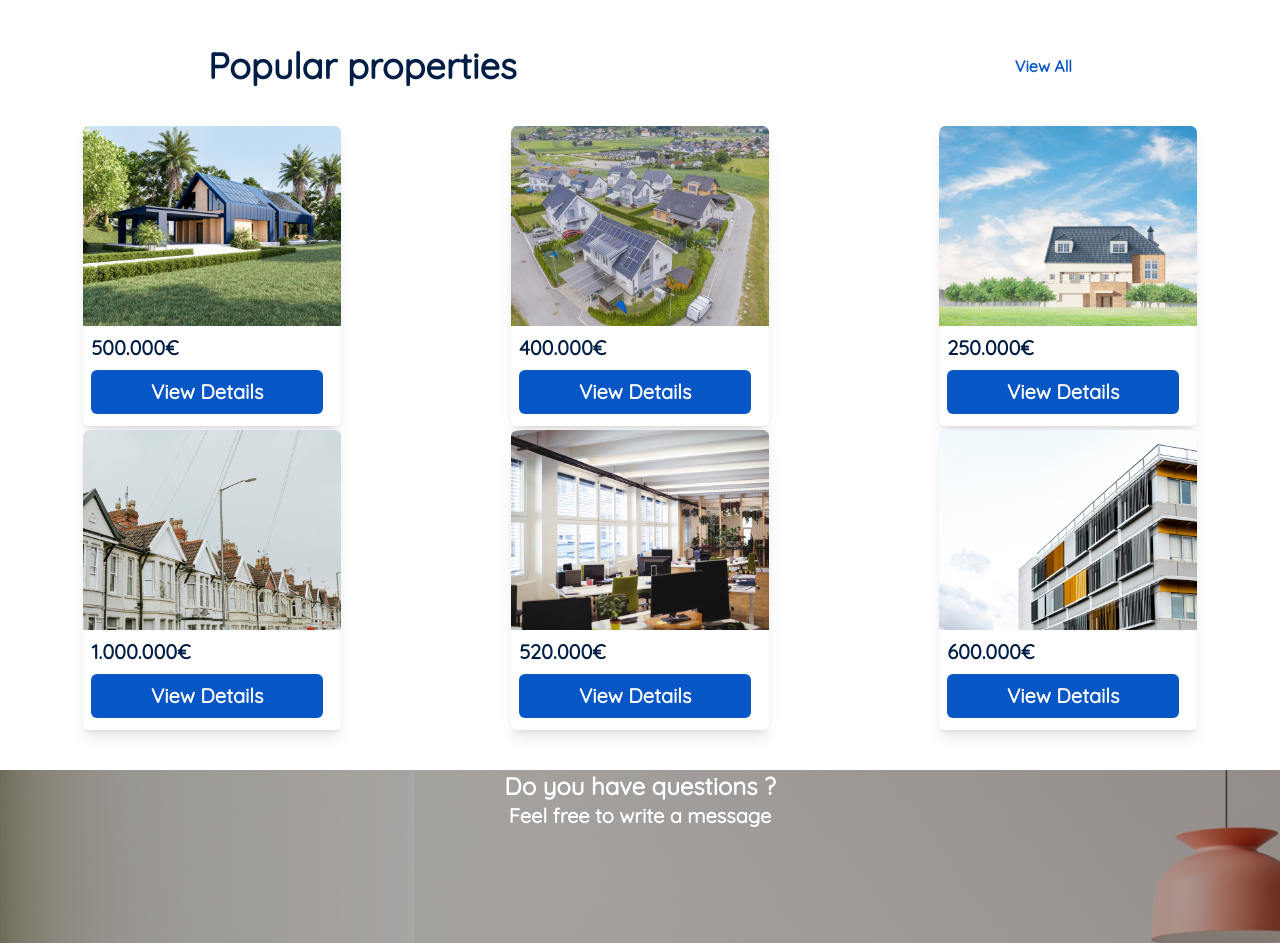
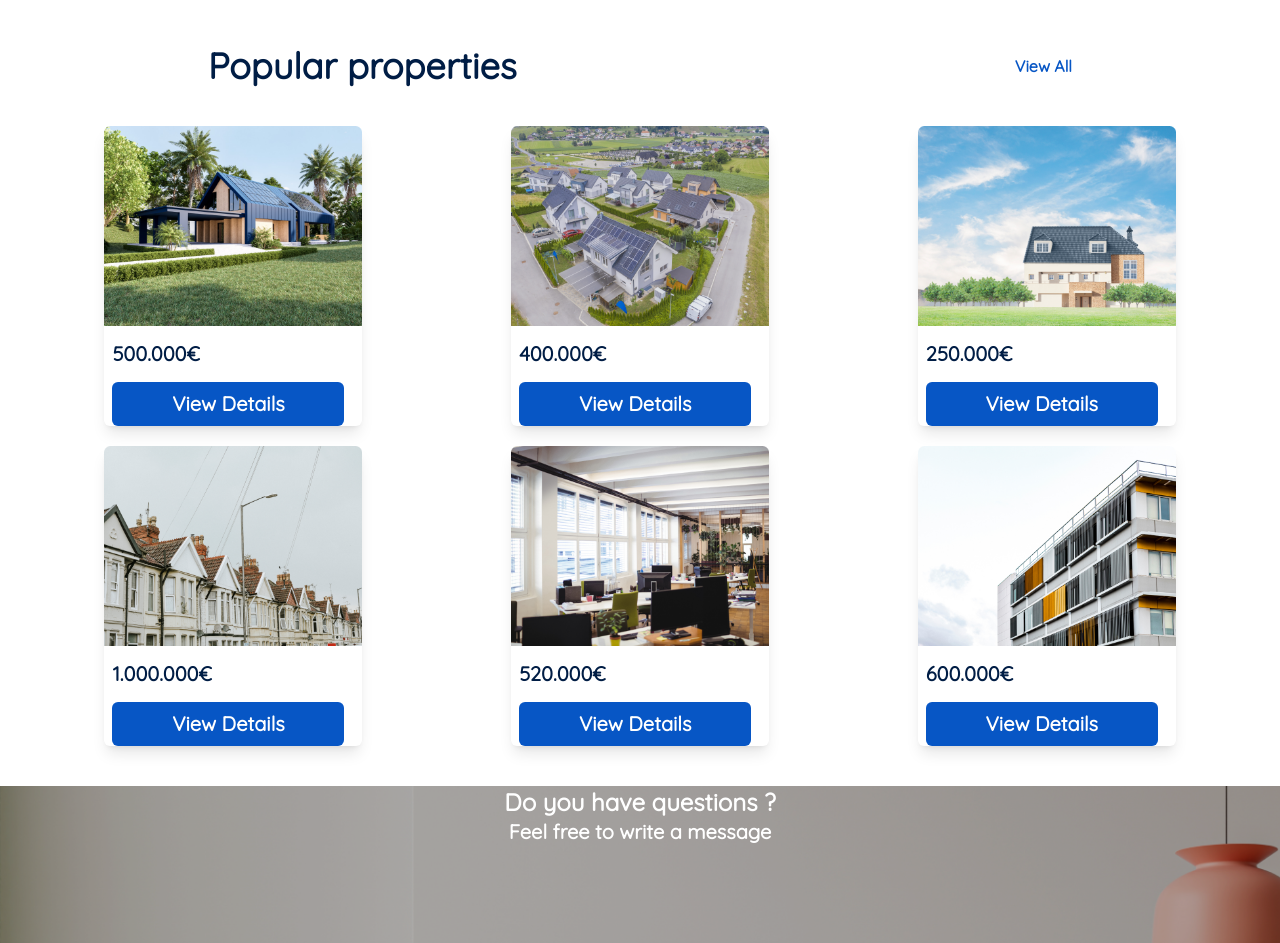
Before and after one commit to danielgen01/nakama_property_page, a React (Vite) app: page / in a window 1280 px wide. Shown: the part 2220-3163 px from the top of the page. Built offline with nearby package versions, Linux system fonts and the light colour scheme.

Commit message:
set justify-between for each grid-item

```diff
--- a/src/components/PropertyBanner/PropertyBanner.tsx
+++ b/src/components/PropertyBanner/PropertyBanner.tsx
@@ -9,14 +9,14 @@ import property6 from "../../assets/property_6.png"
 const PropertyBanner = () => {
   return (
     <div className="property-banner-ctn mt-52 w-screen ">
-      <div className="headline flex justify-between lg:mx-52">
+      <div className="headline flex justify-between lg:mx-52 mx-10">
         <h1 className="font-bold text-main-dark-blue text-xl lg:text-4xl">
           Popular properties
         </h1>
         <button className="text-main-light-blue font-bold">View All</button>
       </div>
-      <div className="grid-net grid grid-cols-2 lg:grid-cols-3 gap-1 place-items-center mt-10">
-        <div className="grid-item-1 h-[300px]   shadow-lg flex flex-col gap-2 rounded-md">
+      <div className="grid-net grid grid-cols-2 lg:grid-cols-3  place-items-center mt-10  mx-10 gap-y-5 gap-x-5">
+        <div className="grid-item-1 h-[300px]  shadow-lg flex flex-col gap-2 rounded-md justify-between">
           <img src={property1} alt="" className="max-h-[200px]" />
           <h3 className="font-bold text-xl text-main-dark-blue mx-2">
             500.000€
@@ -26,7 +26,7 @@ const PropertyBanner = () => {
           </button>
         </div>
 
-        <div className="grid-item-1 h-[300px]   shadow-lg flex flex-col gap-2 rounded-md">
+        <div className="grid-item-2 h-[300px]   shadow-lg flex flex-col gap-2 rounded-md justify-between">
           <img src={property2} alt="" className="max-h-[200px]"/>
           <h3 className="font-bold text-xl text-main-dark-blue mx-2">
             400.000€
@@ -36,7 +36,7 @@ const PropertyBanner = () => {
           </button>
         </div>
 
-        <div className="grid-item-1 h-[300px]   shadow-lg flex flex-col gap-2 rounded-md">
+        <div className="grid-item-3 h-[300px]   shadow-lg flex flex-col gap-2 rounded-md justify-between">
           <img src={property3} alt="" className="max-h-[200px]"/>
           <h3 className="font-bold text-xl text-main-dark-blue mx-2">
             250.000€
@@ -46,7 +46,7 @@ const PropertyBanner = () => {
           </button>
         </div>
 
-        <div className="grid-item-1 h-[300px]   shadow-lg flex flex-col gap-2 rounded-md">
+        <div className="grid-item-4 h-[300px]   shadow-lg flex flex-col gap-2 rounded-md justify-between">
           <img src={property4} alt="" className="max-h-[200px]"/>
           <h3 className="font-bold text-xl text-main-dark-blue mx-2">
             1.000.000€
@@ -56,7 +56,7 @@ const PropertyBanner = () => {
           </button>
         </div>
 
-        <div className="grid-item-1 h-[300px]   shadow-lg flex flex-col gap-2 rounded-md">
+        <div className="grid-item-5 h-[300px]   shadow-lg flex flex-col gap-2 rounded-md justify-between">
           <img src={property5} alt="" className="max-h-[200px]"/>
           <h3 className="font-bold text-xl text-main-dark-blue mx-2">
             520.000€
@@ -66,7 +66,7 @@ const PropertyBanner = () => {
           </button>
         </div>
 
-        <div className="grid-item-1 h-[300px]   shadow-lg flex flex-col gap-2 rounded-md">
+        <div className="grid-item-6 h-[300px]   shadow-lg flex flex-col gap-2 rounded-md justify-between">
           <img src={property6} alt="" className="max-h-[200px]"/>
           <h3 className="font-bold text-xl text-main-dark-blue mx-2">
             600.000€
```
